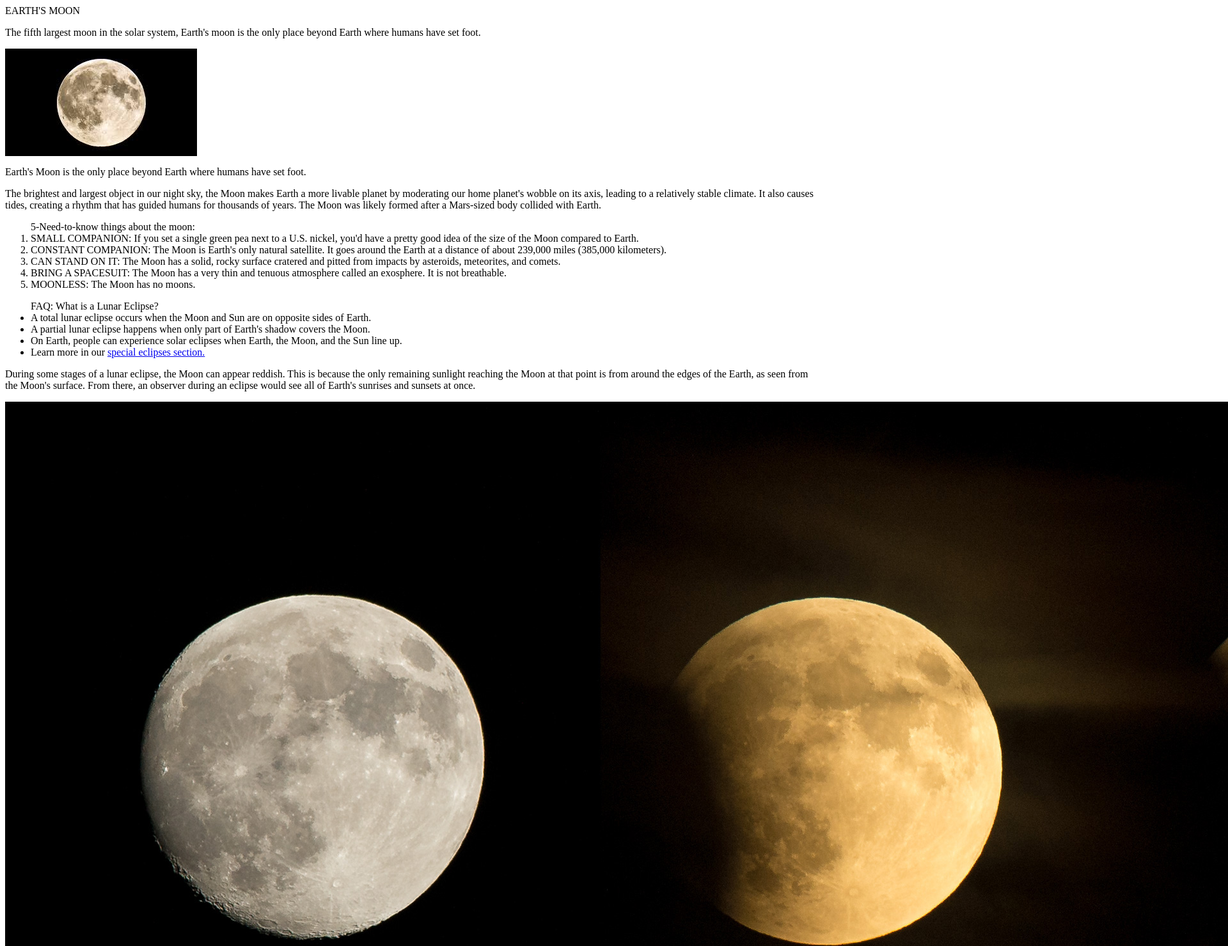
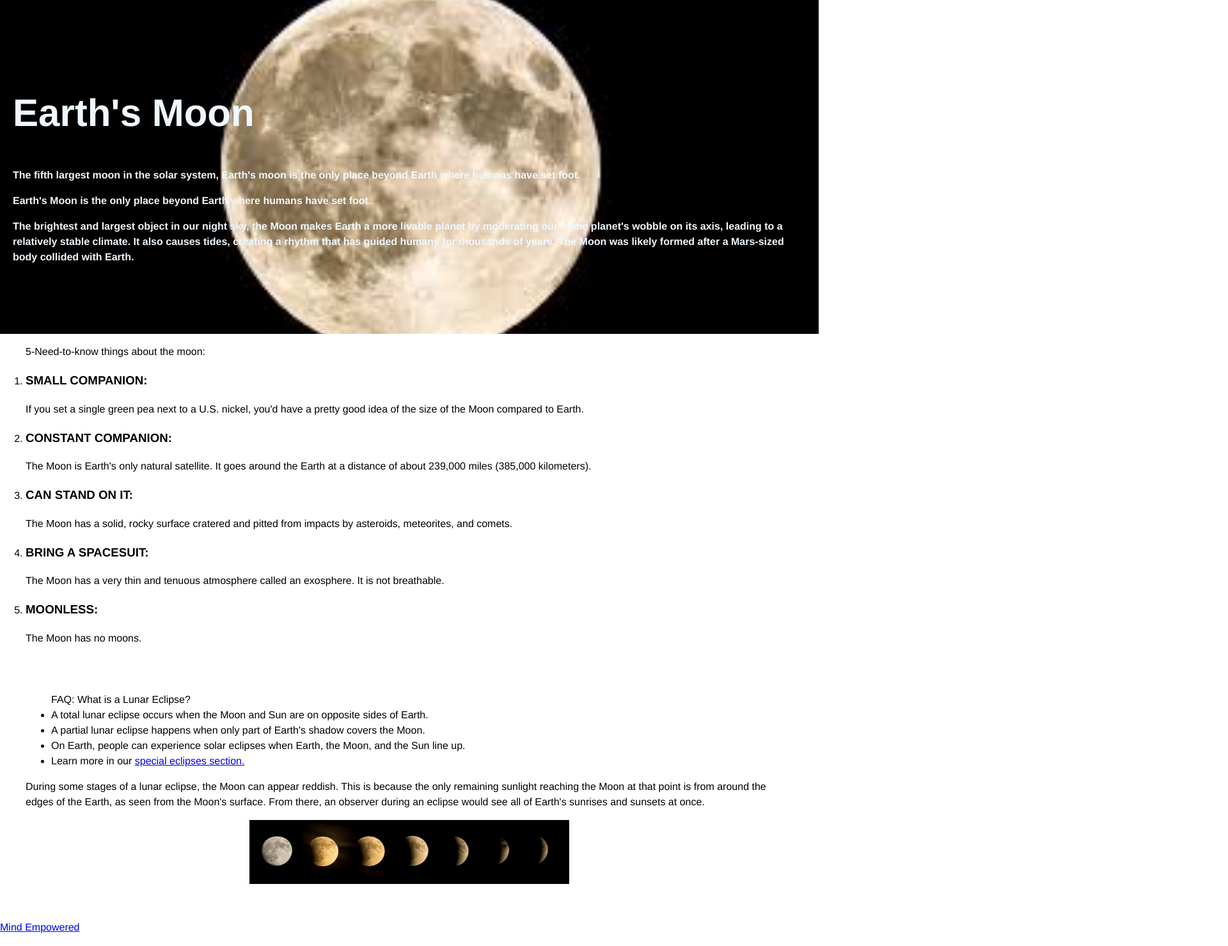
Before and after one commit to Aliyanawal/learning-html-css, a plain HTML site: page index.html in a window 1280 px wide. Shown: the top 1479 px of the page at 64% size, 1920 px wide, since content can reach past the window. Drawn offline with Linux system fonts and the light colour scheme.

Commit message:
added styles

```diff
--- a/index.html
+++ b/index.html
@@ -2,25 +2,35 @@
     <head>
             <title>html basics</title>
     </head>
+    <link rel="stylesheet" href="./style.css">
+
     <body>
-        <p>EARTH'S MOON</p>
+
+        <div class="first-pgf" id="first">
+        <br><br><Br>
+        <h1>Earth's Moon</h1>
         <p>The fifth largest moon in the solar system, Earth's moon is the only place beyond Earth where humans have set foot.</p>
 
-        <img src="./moon.jpeg" alt="adding an image of the moon">
         <p>Earth's Moon is the only place beyond Earth where humans have set foot.</p>
         <p>The brightest and largest object in our night sky, the Moon makes Earth a more livable planet by moderating our home planet's wobble on its axis, leading to a relatively stable climate. It also causes tides, creating a rhythm that has guided humans for thousands of years. The Moon was likely formed after a Mars-sized body collided with Earth.</p>
+        <br>
+        <br>
+        <br>
+        </div>
+
         <ol>5-Need-to-know things about the moon:
-           <li>SMALL COMPANION:
+           <li><h3>SMALL COMPANION:</h3>
             If you set a single green pea next to a U.S. nickel, you'd have a pretty good idea of the size of the Moon compared to Earth.</li>
-           <li>CONSTANT COMPANION:
+           <li><h3>CONSTANT COMPANION:</h3>
             The Moon is Earth's only natural satellite. It goes around the Earth at a distance of about 239,000 miles (385,000 kilometers).</li>
-           <li>CAN STAND ON IT:
+           <li><h3>CAN STAND ON IT:</h3>
             The Moon has a solid, rocky surface cratered and pitted from impacts by asteroids, meteorites, and comets. </li>
-           <li>BRING A SPACESUIT:
+           <li><h3>BRING A SPACESUIT:</h3>
             The Moon has a very thin and tenuous atmosphere called an exosphere. It is not breathable.</li>
-           <li>MOONLESS:
+           <li><h3>MOONLESS:</h3>
             The Moon has no moons.</li>
         </ol>
+        <div class="third-section">
         <ul>
             FAQ: What is a Lunar Eclipse?
             <li>A total lunar eclipse occurs when the Moon and Sun are on opposite sides of Earth.</li>
@@ -30,7 +40,10 @@
         </ul>
         <p>During some stages of a lunar eclipse, the Moon can appear reddish. This is because the only remaining sunlight reaching the Moon at that point is from around the edges of the Earth, as seen from the Moon's surface. From there, an observer during an eclipse would see all of Earth's sunrises and sunsets at once.</p>
 
-        <img src="./lunar.jpeg" alt="lunar moon">
+        <img  class="lunar"
+         src="./lunar.jpeg"
+         alt="lunar moon"
+         ></div>
         <p><a href="https://www.mind-empowered.org/">Mind Empowered</a></p>
     </body>
 </html>
--- /dev/null
+++ b/style.css
@@ -0,0 +1,33 @@
+body{
+    margin: auto;
+    font-weight: 500;
+    font-size: 100%;
+    line-height: 1.5;
+    font-family: Metropolis,Helvetica,Arial,sans-serif;
+
+}
+h1{
+    font-size: 60px;
+     }
+.first-pgf {
+    background-color: black;
+    color: aliceblue;
+    background-image: url("./moon.jpeg");
+    width: fit-content;
+    height: fit-content;
+    padding: 20px;
+    background-position: center;
+    background-size: cover;
+    font-weight: 700;
+}
+.lunar{
+    width: 500px;
+    height: 100px;
+
+    margin-left: auto;
+    margin-right: auto;
+    display: block;
+}
+.third-section{
+    padding: 40px;
+}
```
